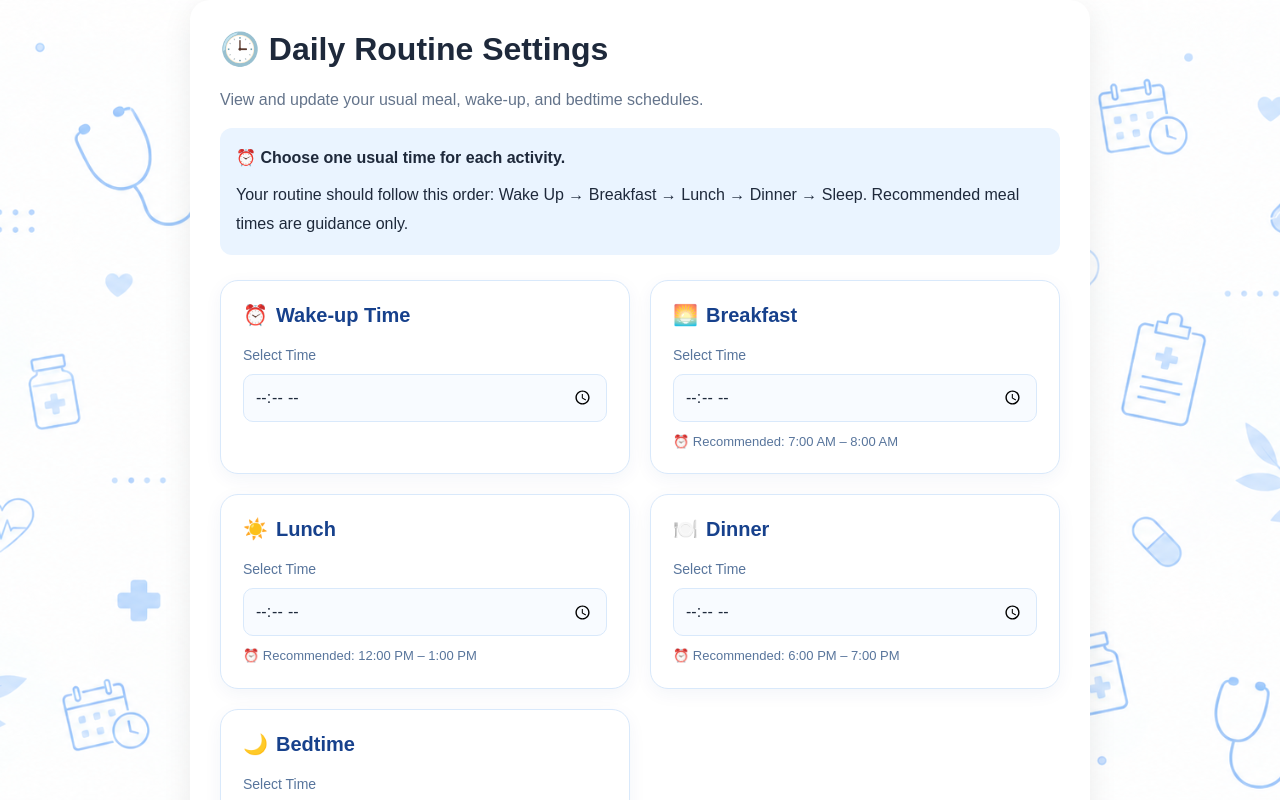
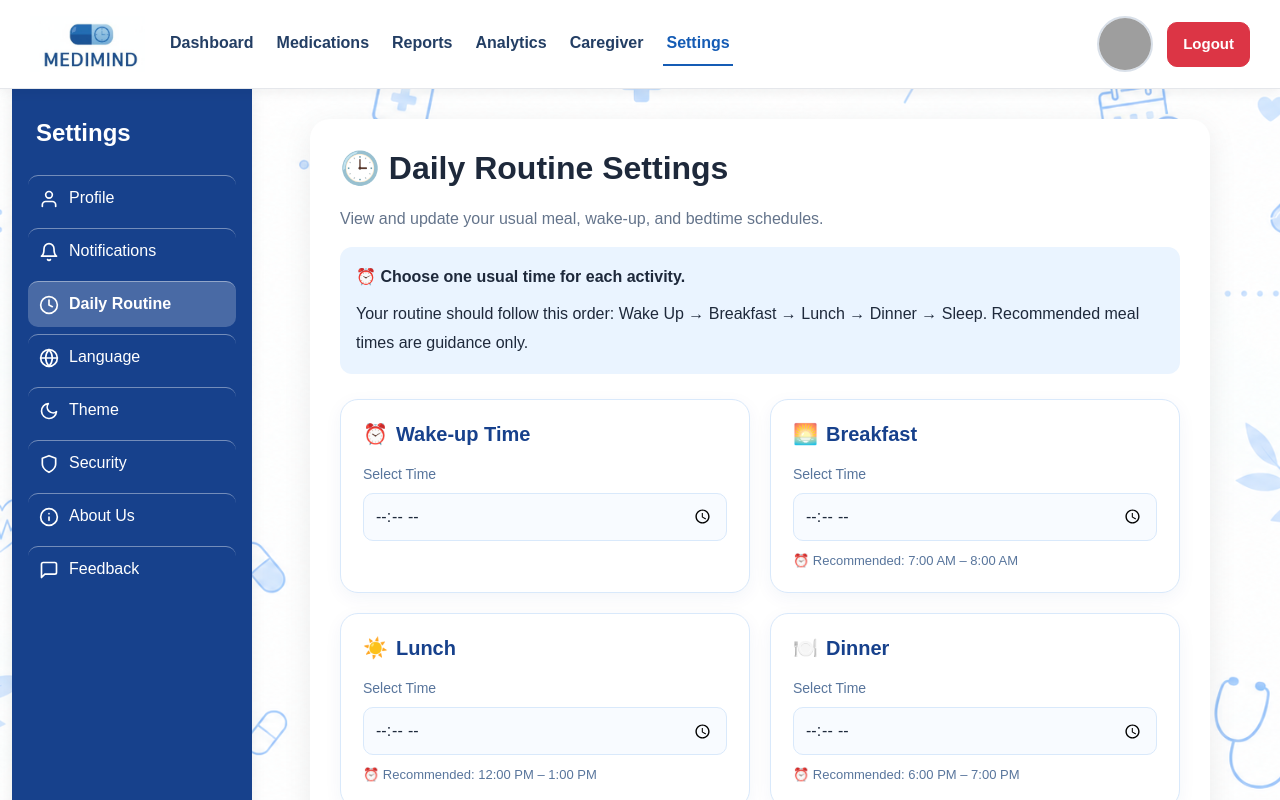
Before and after one commit to sheikha25/MediMind-project, a React (Vite) app in the folder client/: page /settings/daily-routine in a window 1280 px wide. Shown: the top 800 px of the page. Built offline with nearby package versions, Linux system fonts and the light colour scheme; grey boxes are pictures that could not be loaded.

Commit message:
Update App.jsx

```diff
--- a/client/src/App.jsx
+++ b/client/src/App.jsx
@@ -11,6 +11,7 @@ import Analytics from "./components/Analytics";
 import Forgotpass from "./components/Forgotpass";
 import ResetPassword from "./components/ResetPassword";
 import Caregiver from "./components/Caregiver";
+import CaregiverProfileSettings from "./components/CaregiverProfileSettings";
 import CaregiverHome from "./components/CaregiverHome";
 import CaregiverReports from "./components/CaregiverReports";
 import CaregiverSettings from "./components/CaregiverSettings";
@@ -31,6 +32,9 @@ import LinkPatient from "./components/LinkPatient";
 import PatientCaregiver from "./components/PatientCaregiver";
 import DailyRoutineSetup from "./components/DailyRoutineSetup";
 import DailyRoutineSettings from "./components/DailyRoutineSettings";
+import Settings from "./components/Settings";
+import CaregiverNotificationSettings from "./components/CaregiverNotificationSettings";
+import { Navigate } from "react-router-dom";
 import { BrowserRouter, Routes, Route } from "react-router-dom";
 import { Container } from "reactstrap";
 
@@ -62,22 +66,105 @@ function App() {
           <Route path="/reports" element={<Reports />} />
           <Route path="/analytics" element={<Analytics />}/>
           <Route path="/caregiver" element={<PatientCaregiver />}/>
+
           <Route path="/caregiver-home" element={<CaregiverHome />}/>
           <Route path="/caregiver-reports" element={<CaregiverReports />}/>
           <Route path="/caregiver-analytics" element={<AnalyticsCaregiver />}/>
-          <Route path="/caregiver-settings" element={<CaregiverSettings />}/>
-          <Route path="/caregiver-language" element={<LanguageSettings />}/>
+
+
+{/* Caregiver Settings Layout */}
+<Route
+  path="/caregiver-settings"
+  element={<CaregiverSettings />}
+>
+  <Route
+    index
+    element={<CaregiverProfileSettings />}
+  />
+
+  <Route
+    path="notifications"
+    element={<CaregiverNotificationSettings />}
+  />
+
+  <Route
+    path="language"
+    element={<LanguageSettings />}
+  />
+
+  <Route
+    path="theme"
+    element={<ThemeSettings />}
+  />
+
+  <Route
+    path="security"
+    element={<SecuritySettings />}
+  />
+
+  <Route
+    path="about"
+    element={<AboutSettings />}
+  />
+
+  <Route
+    path="feedback"
+    element={<FeedbackSettings />}
+  />
+</Route>
+
+{/* Redirect the old notification URL */}
+<Route
+  path="/caregiver-notifications"
+  element={
+    <Navigate
+      to="/caregiver-settings/notifications"
+      replace
+    />
+  }
+/>
+
+
+{/* Caregiver Settings Old URL Redirects */}
+<Route
+  path="/caregiver-language"
+  element={<Navigate to="/caregiver-settings/language" replace />}
+/>
+
+<Route
+  path="/caregiver-theme"
+  element={<Navigate to="/caregiver-settings/theme" replace />}
+/>
+
+<Route
+  path="/caregiver-security"
+  element={<Navigate to="/caregiver-settings/security" replace />}
+/>
+
+<Route
+  path="/caregiver-about"
+  element={<Navigate to="/caregiver-settings/about" replace />}
+/>
+
+<Route
+  path="/caregiver-feedback"
+  element={<Navigate to="/caregiver-settings/feedback" replace />}
+
+/>
           <Route path="/admin-home" element={<AdminHome />}/>
           <Route path="/admin-settings" element={<AdminSettings />}/>
-          <Route path="/settings" element={<ProfileSettings />} />
-          <Route path="/settings/profile" element={<ProfileSettings />} />
-          <Route path="/settings/notification" element={<NotificationSettings />} />
-          <Route path="/settings/daily-routine" element={<DailyRoutineSettings />}/>
-          <Route path="/settings/language" element={<LanguageSettings />} />
-          <Route path="/settings/theme" element={<ThemeSettings />} />
-          <Route path="/settings/security" element={<SecuritySettings />} />
-          <Route path="/settings/about" element={<AboutSettings />} />
-          <Route path="/settings/feedback" element={<FeedbackSettings />} />
+  <Route path="/settings" element={<Settings />}>
+  <Route index element={<Navigate to="profile" replace />}/>
+  <Route path="profile" element={<ProfileSettings />} />
+  <Route path="notification" element={<NotificationSettings />} />
+  <Route path="daily-routine" element={<DailyRoutineSettings />} />
+  <Route path="language" element={<LanguageSettings />} />
+  <Route path="theme" element={<ThemeSettings />} />
+  <Route path="security" element={<SecuritySettings />} />
+  <Route path="about" element={<AboutSettings />} />
+  <Route path="feedback" element={<FeedbackSettings />} />
+</Route>
+
           <Route path="/medications/edit/:id" element={<EditMedication />}/>
           <Route path="/caregiver/link-patient" element={<CaregiverLinkPatient />}/>
           <Route path="/caregiver-link-patient" element={<LinkPatient />}/>
```
